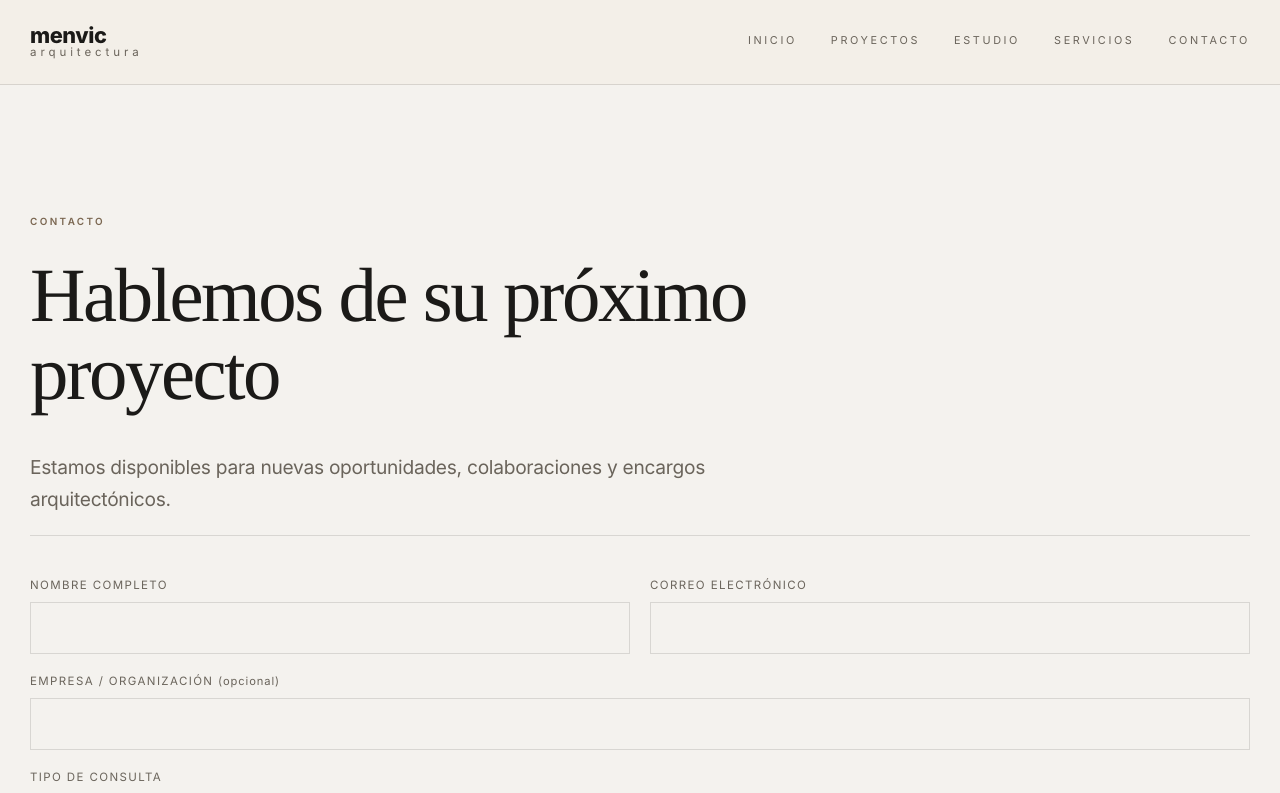
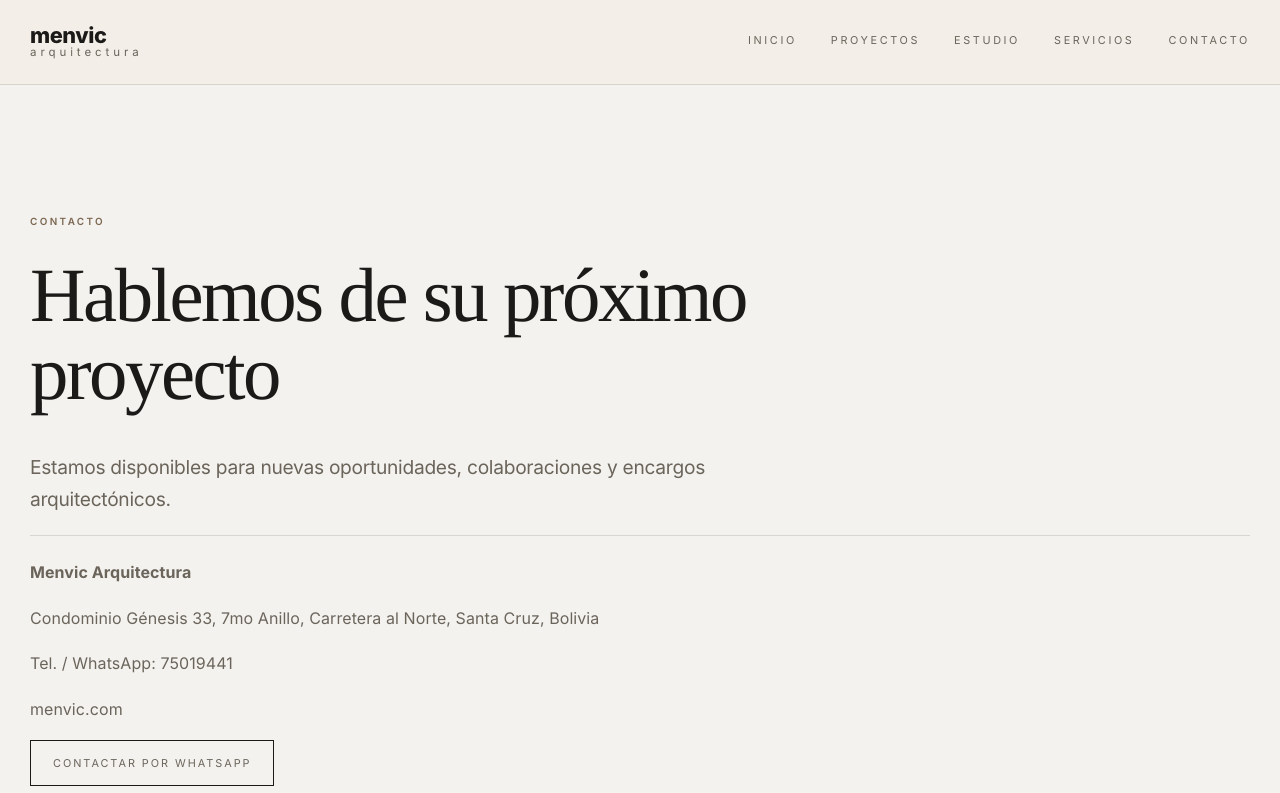
Before and after one commit to richimenvic/menvic-site, a React (Vite) app: page /contacto in a window 1280 px wide. Shown: the top 793 px of the page. Built offline with nearby package versions, Linux system fonts and the light colour scheme.

Commit message:
Update contact page for Menvic

```diff
--- a/src/pages/Contact.jsx
+++ b/src/pages/Contact.jsx
@@ -1,5 +1,21 @@
 import ContactForm from '../components/ContactForm'
 
 export default function Contact() {
-  return <main className="page-hero"><div className="wrap"><div className="kicker">Contacto</div><h1>Hablemos de su próximo proyecto</h1><p className="section-copy">Estamos disponibles para nuevas oportunidades, colaboraciones y encargos arquitectónicos.</p><div className="box contact-form-box"><ContactForm /></div></div></main>
+  return (
+    <main className="page-hero">
+      <div className="wrap">
+        <div className="kicker">Contacto</div>
+        <h1>Hablemos de su próximo proyecto</h1>
+        <p className="section-copy">Estamos disponibles para nuevas oportunidades, colaboraciones y encargos arquitectónicos.</p>
+        <div className="box contact-form-box">
+          <p><strong>Menvic Arquitectura</strong></p>
+          <p>Condominio Génesis 33, 7mo Anillo, Carretera al Norte, Santa Cruz, Bolivia</p>
+          <p>Tel. / WhatsApp: 75019441</p>
+          <p>menvic.com</p>
+          <p><a className="cta-link" href="https://wa.me/59175019441" target="_blank" rel="noopener noreferrer">Contactar por WhatsApp</a></p>
+        </div>
+        <div className="box contact-form-box"><ContactForm /></div>
+      </div>
+    </main>
+  )
 }
```
